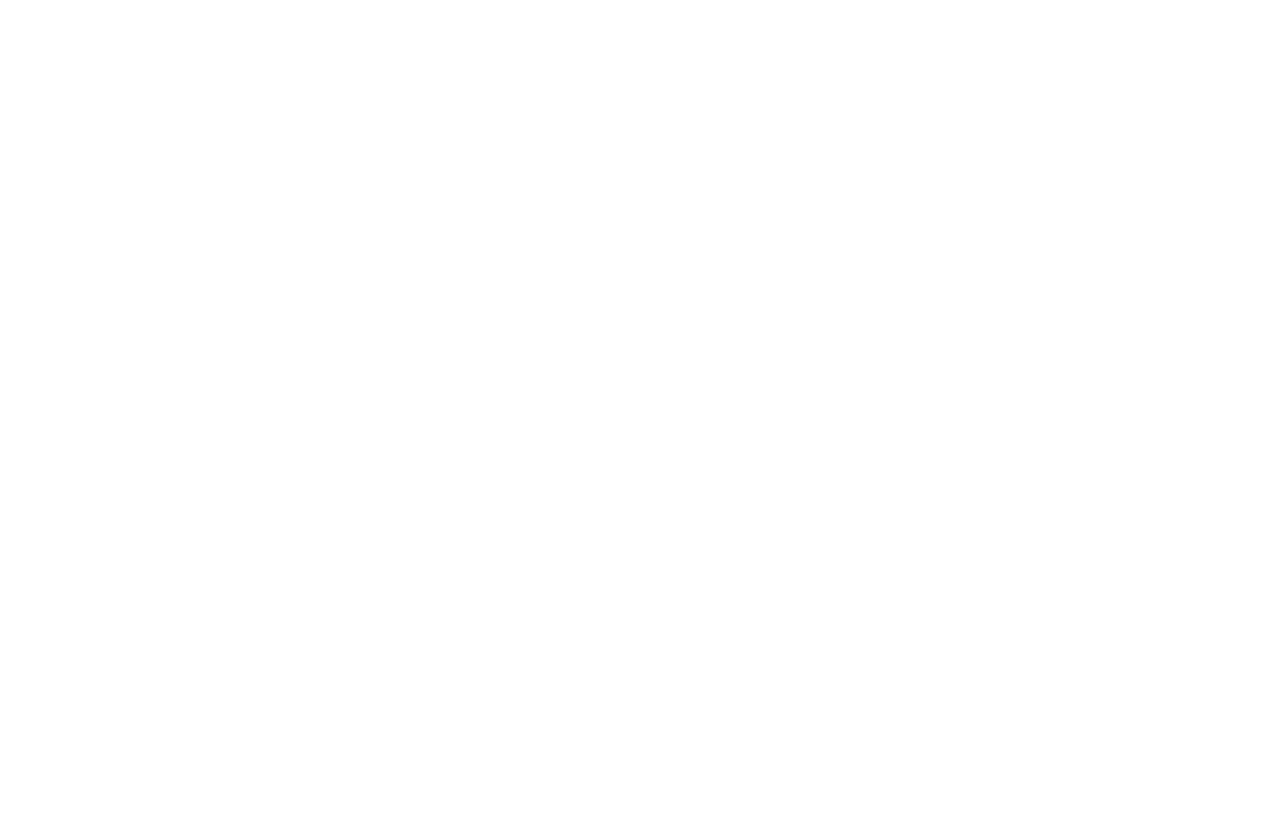
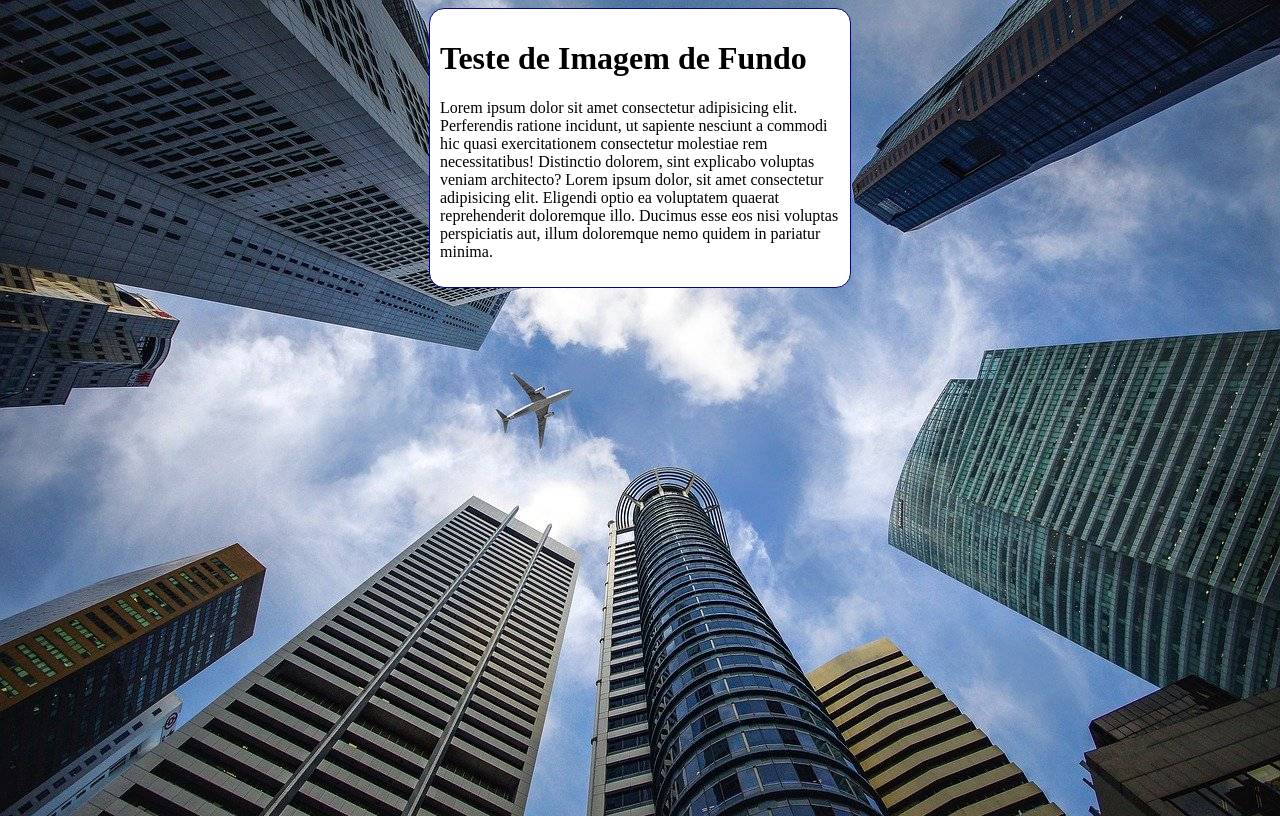
Before and after one commit to couteiromendes/html-css, a plain HTML site: page ex021/fundo004.html in a window 1280 px wide. Drawn offline with Linux system fonts and the light colour scheme.

Commit message:
UPDATE-EX21

```diff
--- a/ex021/fundo004.html
+++ b/ex021/fundo004.html
@@ -5,10 +5,30 @@
     <meta http-equiv="X-UA-Compatible" content="IE=edge">
     <meta name="viewport" content="width=device-width, initial-scale=1.0">
     <title>Teste de Imagem de Fundo</title>
+    <style>
+        body {
+            height: 100vh;
+            background-color: black;
+            background-image: url('imagens/wallpaper002.jpg');
+            background-position: center top;
+            background-repeat: no-repeat;
+            background-size: cover;
+        }
+
+        main {
+            background-color: white;
+            width: 400px;
+            padding: 10px;
+            margin: auto;
+            border: 1px solid darkblue;
+            border-radius: 15px;
+        }
+    </style>
 </head>
 <body>
     <main>
-
+        <h1>Teste de Imagem de Fundo</h1>
+        <p>Lorem ipsum dolor sit amet consectetur adipisicing elit. Perferendis ratione incidunt, ut sapiente nesciunt a commodi hic quasi exercitationem consectetur molestiae rem necessitatibus! Distinctio dolorem, sint explicabo voluptas veniam architecto? Lorem ipsum dolor, sit amet consectetur adipisicing elit. Eligendi optio ea voluptatem quaerat reprehenderit doloremque illo. Ducimus esse eos nisi voluptas perspiciatis aut, illum doloremque nemo quidem in pariatur minima.</p>
     </main>
 </body>
 </html>
```
